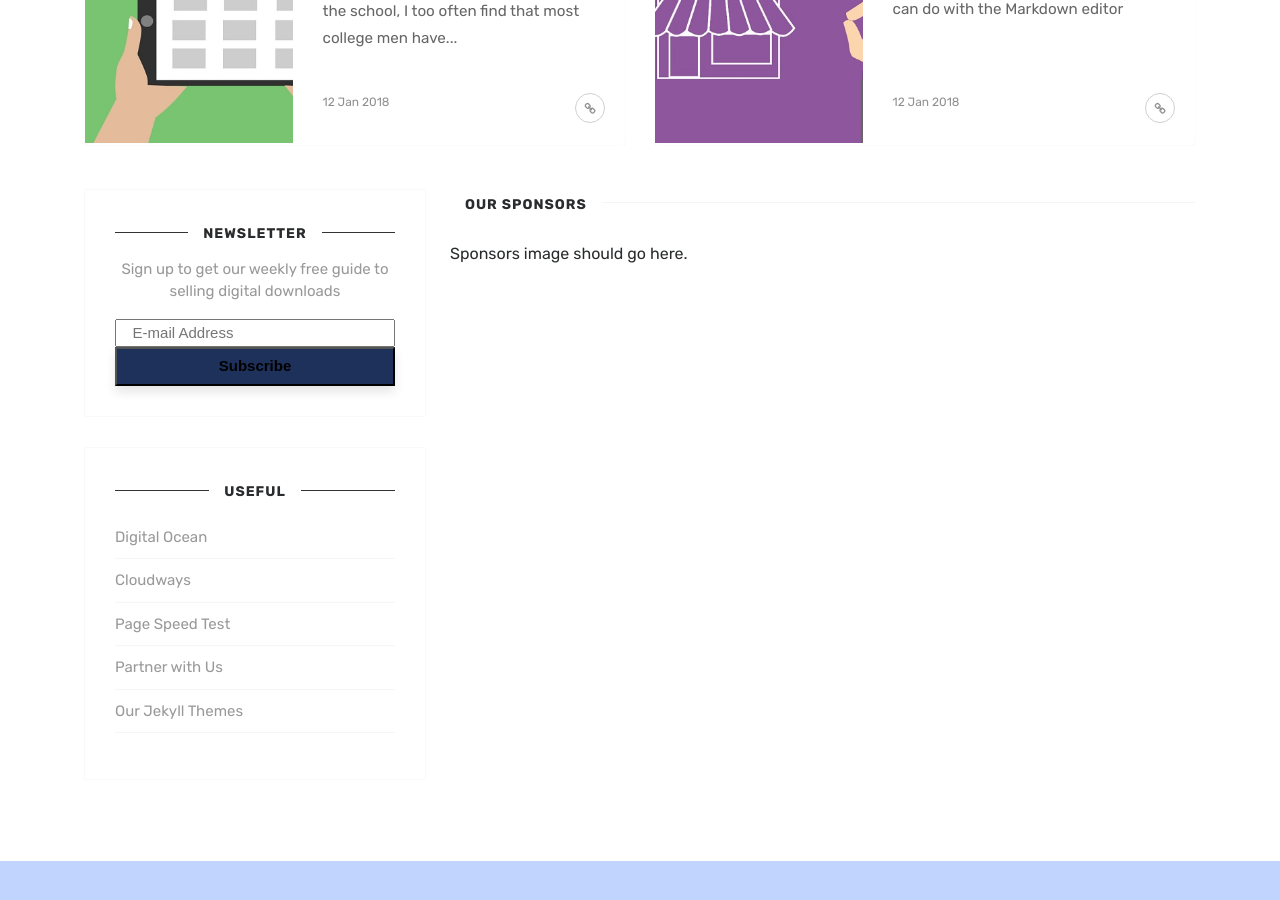
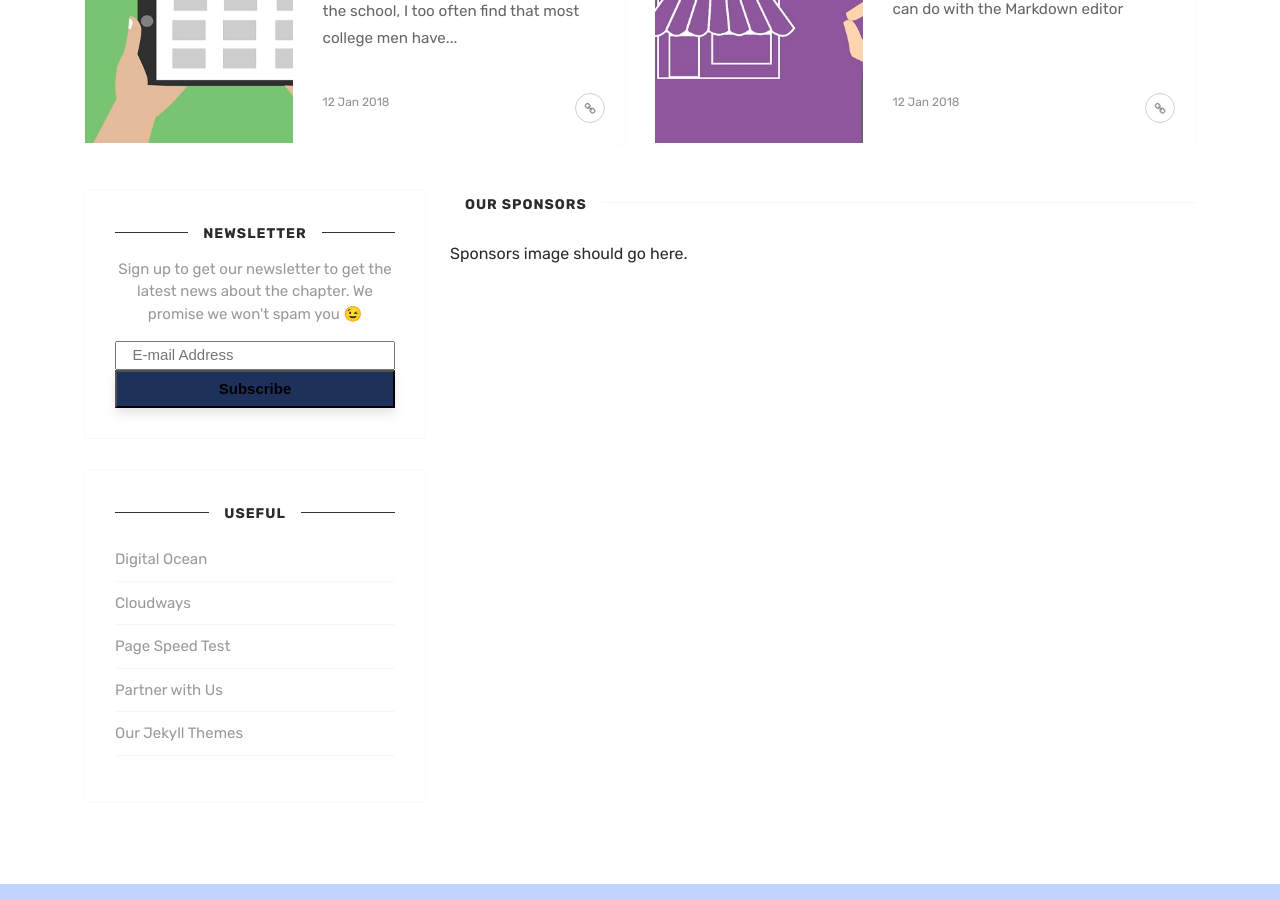
Before and after one commit to ismrm-iberian/ismrm-iberian.github.io, a Jekyll site: the page built from index.html, in a window 1280 px wide and 900 px high, scrolled down 895 px. Built offline with Jekyll 4.4.1, drawn with Linux system fonts in a browser that asks for light colours; comment, search, counter and statistics services are not loaded.

Commit message:
Changed newsletter text

```diff
--- a/_includes/newsletter.html
+++ b/_includes/newsletter.html
@@ -10,7 +10,7 @@
 <div id="mc_embed_signup">
 <form action="https://wowthemes.us11.list-manage.com/subscribe/post?u=8aeb20a530e124561927d3bd8&amp;id=8c3d2d214b" method="post" id="mc-embedded-subscribe-form" name="mc-embedded-subscribe-form" class="validate" target="_blank" novalidate>
 	<div id="mc_embed_signup_scroll">
-	<h2>Sign up to get our weekly free guide to selling digital downloads</h2>
+	<h2>Sign up to get our newsletter to get the latest news about the chapter. We promise we won't spam you &#128521;</h2>
 
 <div class="mc-field-group">
 	<input type="email" value="" name="EMAIL" class="required email" id="mce-EMAIL" placeholder="E-mail Address">
```
